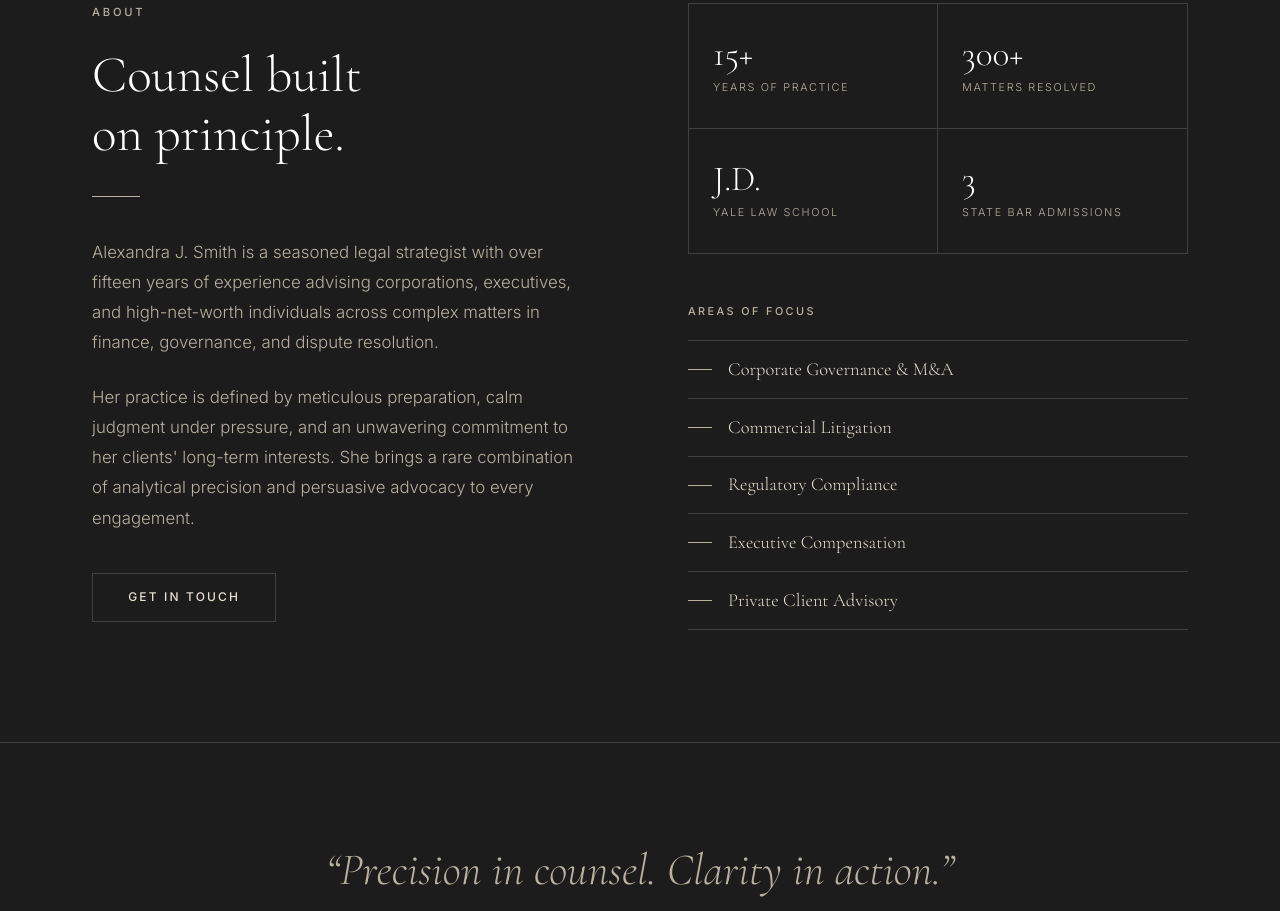
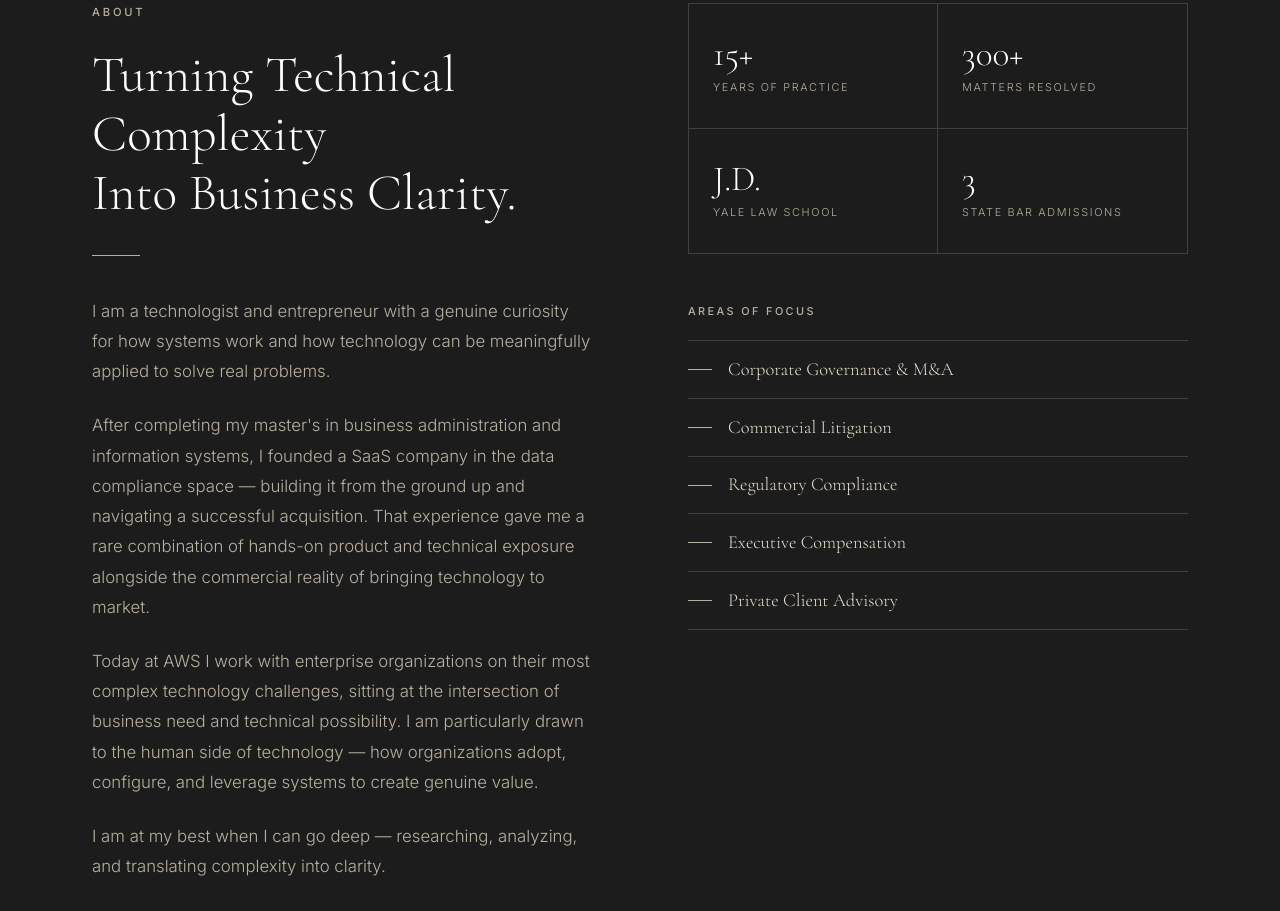
Before and after one commit to aleksanderrosenkilde/MyFirstWebsite, a plain HTML site: page index.html in a window 1280 px wide. Shown: the part 909-1820 px from the top of the page. Drawn offline with nearby package versions, Linux system fonts and the light colour scheme.

Commit message:
your message

```diff
--- a/index.html
+++ b/index.html
@@ -3,7 +3,7 @@
 <head>
   <meta charset="UTF-8" />
   <meta name="viewport" content="width=device-width, initial-scale=1.0" />
-  <title>Alexandra J. Smith &mdash; Portfolio</title>
+  <title>Aleksander J. Rosenkilde &mdash; Portfolio</title>
   <link rel="preconnect" href="https://fonts.googleapis.com" />
   <link rel="preconnect" href="https://fonts.gstatic.com" crossorigin />
   <link href="https://fonts.googleapis.com/css2?family=Cormorant+Garamond:ital,wght@0,300;0,400;0,600;1,300;1,400&family=Inter:wght@300;400;500&display=swap" rel="stylesheet" />
@@ -27,7 +27,7 @@
     <div class="hero-inner">
       <p class="hero-eyebrow">Portfolio</p>
       <h1 class="hero-name">Aleksander<br /><em>J. Rosenkilde</em></h1>
-      <p class="hero-title">Senior Counsel &amp; Strategic Advisor</p>
+      <p class="hero-title">Entrepreneur &amp; Technologist</p>
       <a href="#about" class="btn-primary">View Profile</a>
     </div>
     <div class="hero-rule"></div>
@@ -41,13 +41,19 @@
 
         <div class="about-left">
           <span class="section-label">About</span>
-          <h2 class="section-heading">Counsel built<br />on principle.</h2>
+          <h2 class="section-heading">Turning Technical Complexity<br />Into Business Clarity.</h2>
           <div class="divider"></div>
           <p class="about-bio">
-            Alexandra J. Smith is a seasoned legal strategist with over fifteen years of experience advising corporations, executives, and high-net-worth individuals across complex matters in finance, governance, and dispute resolution.
+            I am a technologist and entrepreneur with a genuine curiosity for how systems work and how technology can be meaningfully applied to solve real problems.
           </p>
           <p class="about-bio">
-            Her practice is defined by meticulous preparation, calm judgment under pressure, and an unwavering commitment to her clients' long-term interests. She brings a rare combination of analytical precision and persuasive advocacy to every engagement.
+            After completing my master's in business administration and information systems, I founded a SaaS company in the data compliance space — building it from the ground up and navigating a successful acquisition. That experience gave me a rare combination of hands-on product and technical exposure alongside the commercial reality of bringing technology to market.
+          </p>
+                    <p class="about-bio">
+            Today at AWS I work with enterprise organizations on their most complex technology challenges, sitting at the intersection of business need and technical possibility. I am particularly drawn to the human side of technology — how organizations adopt, configure, and leverage systems to create genuine value.
+          </p>
+                    <p class="about-bio">
+            I am at my best when I can go deep — researching, analyzing, and translating complexity into clarity.
           </p>
           <a href="#contact" class="btn-secondary">Get in Touch</a>
         </div>
@@ -92,7 +98,7 @@
   <section class="quote-section">
     <div class="container">
       <blockquote class="pull-quote fade-up">
-        &ldquo;Precision in counsel. Clarity in action.&rdquo;
+        &ldquo;Luck is hard work.&rdquo;
       </blockquote>
     </div>
   </section>
```
